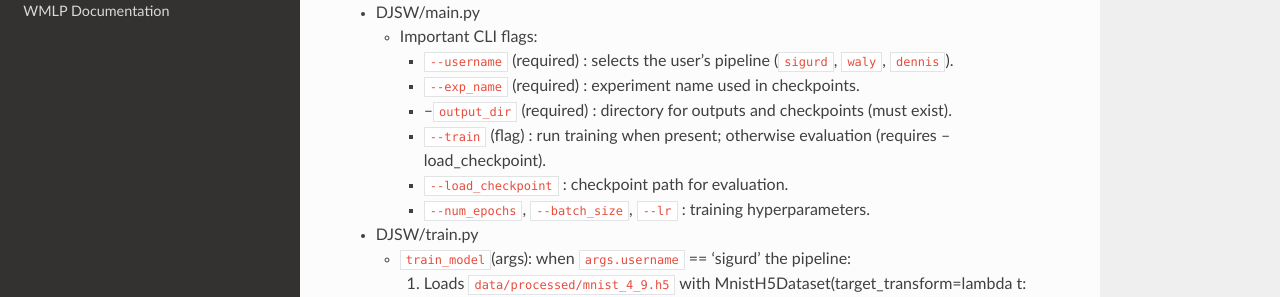
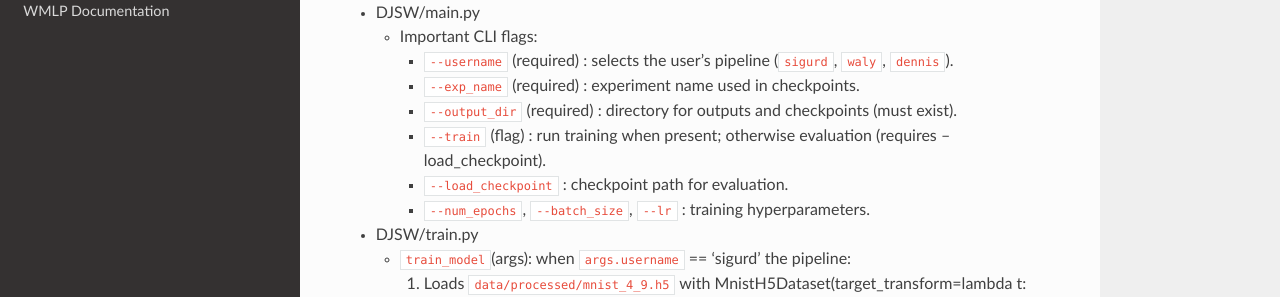
Before and after one commit to youssefwally/DJSW_collaborative_coding, a Sphinx documentation site: the page built from docs/pages/individual_reports/sigurd.md, in a window 1280 px wide and 900 px high, scrolled down 1859 px. Shown: the part 157-454 px from the top of the window. Built offline with Sphinx 7.4.7 and the Read the Docs theme 3.1.0, drawn with Linux system fonts in a browser that asks for light colours; pages that are not in the unit, such as notebooks, are missing from menus.

```diff
--- a/docs/pages/individual_reports/sigurd.md
+++ b/docs/pages/individual_reports/sigurd.md
@@ -68,7 +68,7 @@ This section documents the primary functions/classes and CLI flags so teammates
 	- Important CLI flags:
 		- `--username` <username> (required) : selects the user's pipeline (`sigurd`, `waly`, `dennis`).
 		- `--exp_name` <name> (required) : experiment name used in checkpoints.
-		- --`output_dir` <path> (required) : directory for outputs and checkpoints (must exist).
+		- `--output_dir` <path> (required) : directory for outputs and checkpoints (must exist).
 		- `--train` (flag) : run training when present; otherwise evaluation (requires --load_checkpoint).
 		- `--load_checkpoint` <path> : checkpoint path for evaluation.
 		- `--num_epochs`, `--batch_size`, `--lr` : training hyperparameters.
```
